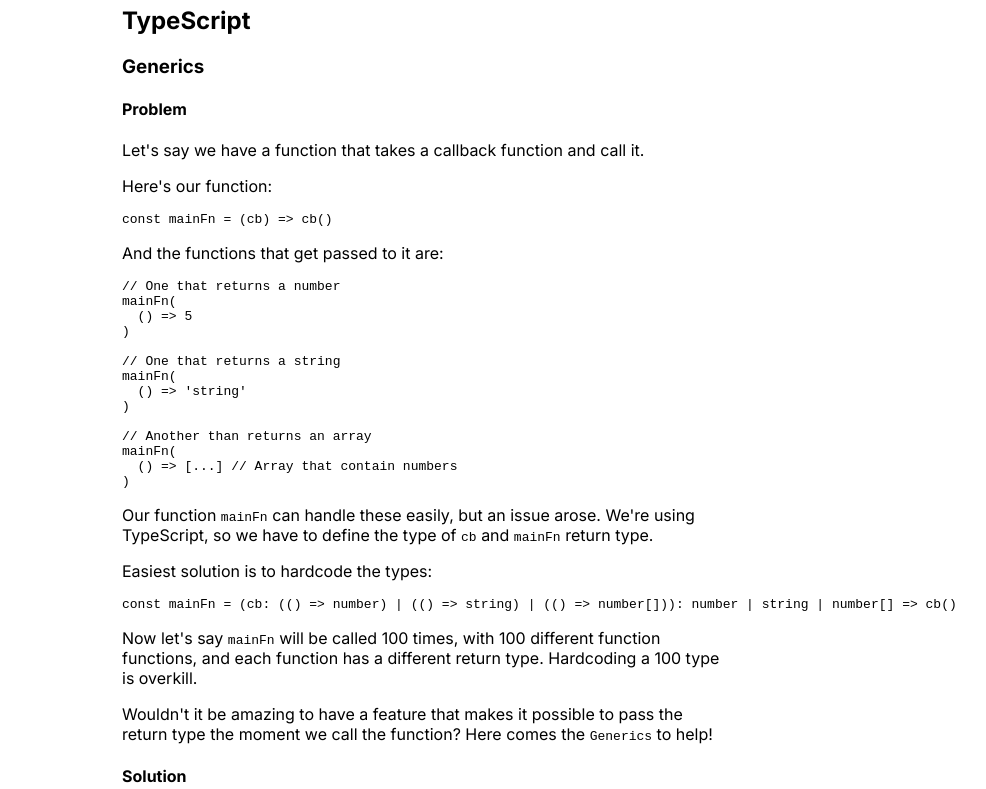
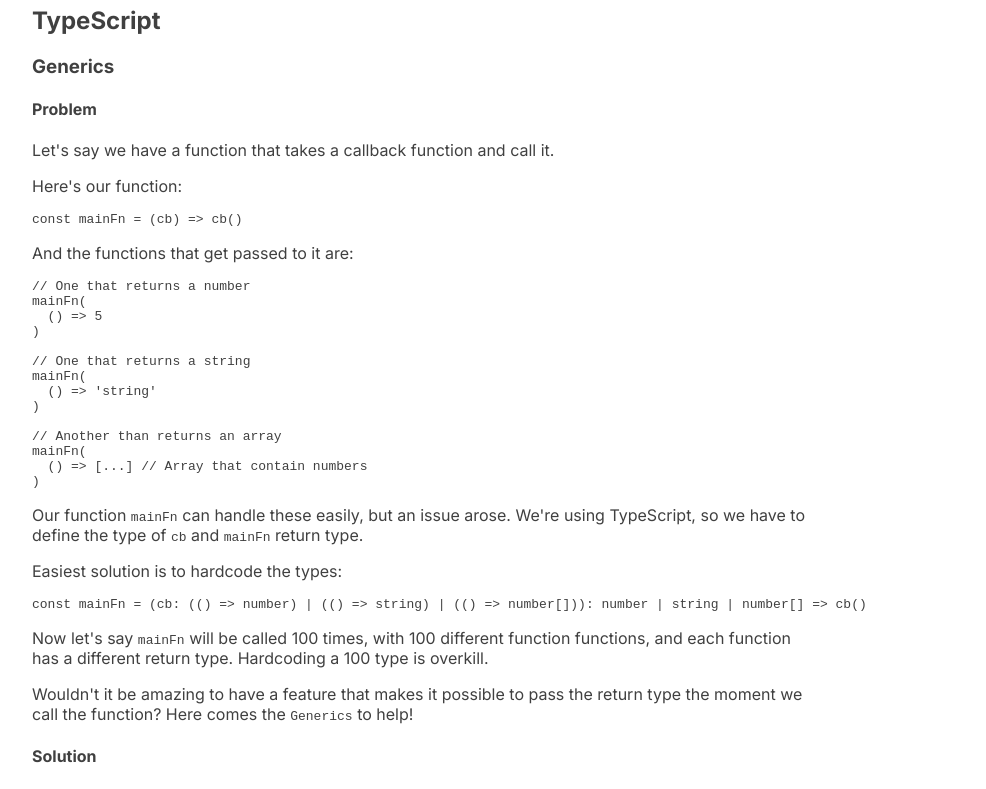
Before and after one commit to flacial/know.flacial.dev, a Gatsby site: page /knowledge/typescript in a window 1280 px wide. Shown: the part 84-873 px from the top of the page, without its empty margins (218-1204 px from the left). Built offline with nearby package versions, Linux system fonts and the light colour scheme; Gatsby itself is replaced by a stand-in of ours; code samples lack their colours.

Commit message:
feat: Increase container max-width
It has been increased to disallow code wrapping

```diff
--- a/src/components/MarkdownWrapper/MarkdownWrapper.tsx
+++ b/src/components/MarkdownWrapper/MarkdownWrapper.tsx
@@ -5,9 +5,10 @@
   font-family: Inter;
   display: grid;
   justify-content: center;
+  color: hsl(0, 0%, 25.098039215686274%);
 `
 const MinContainerStyled = styled.div`
-  max-width: 600px;
+  max-width: 780px;
 `
 
 const MarkdownWrapper: React.FC<PropsWithChildren> = ({ children }) => {
```
